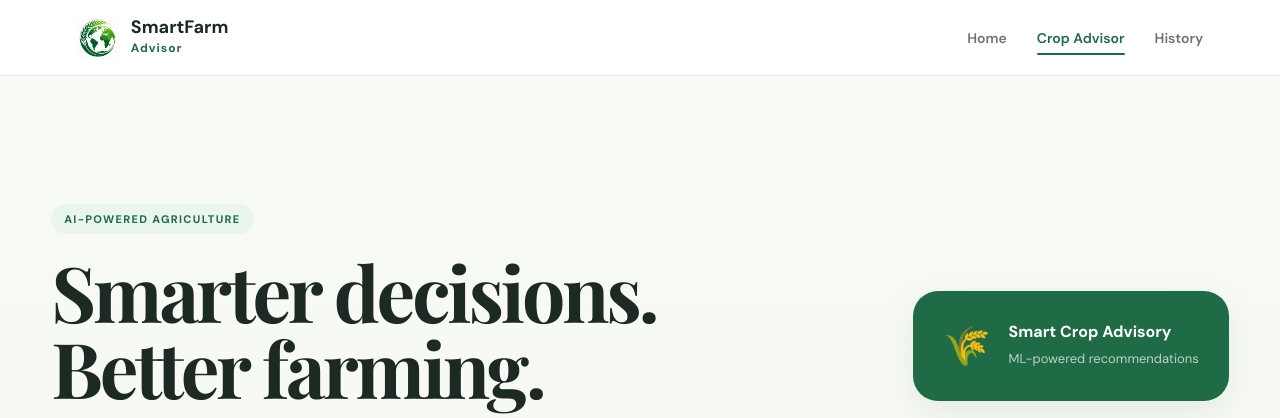
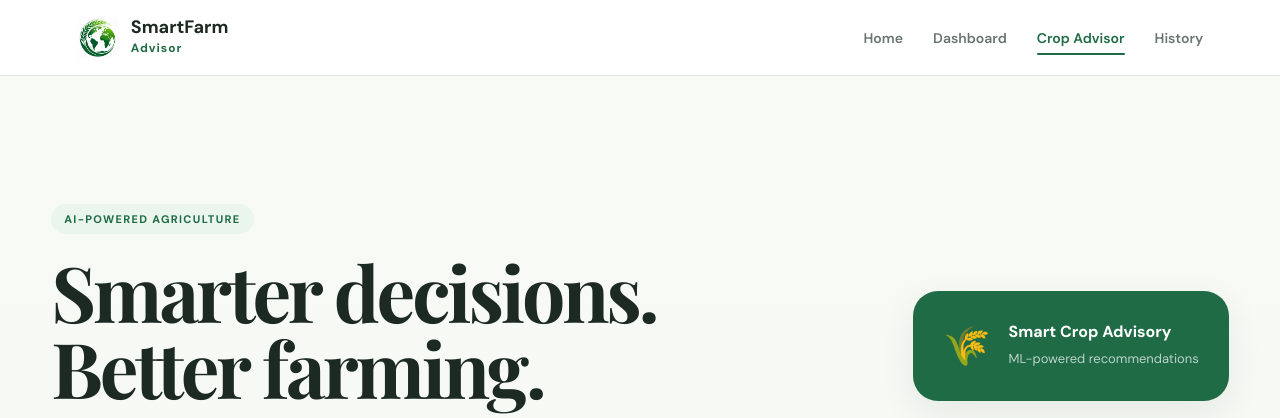
Before and after one commit to ramavenkatasatya/SmartFarm-Advisor, a Flask app: page /advisor in a window 1280 px wide. Shown: the top 418 px of the page. Run offline with Flask 3, Linux system fonts and the light colour scheme.

Commit message:
Update navigation links in advisor.html

```diff
--- a/templates/advisor.html
+++ b/templates/advisor.html
@@ -41,6 +41,12 @@
 
         <a href="{{ url_for('home') }}">
         Home
+    </a>
+
+    <a
+        href="{{ url_for('dashboard') }}"
+    >
+        Dashboard
     </a>
 
     <a
```
Lines whose indentation alone changed are shown as unchanged.
